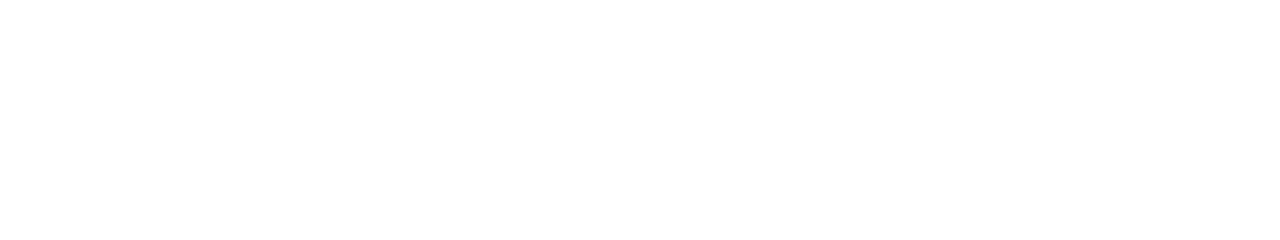
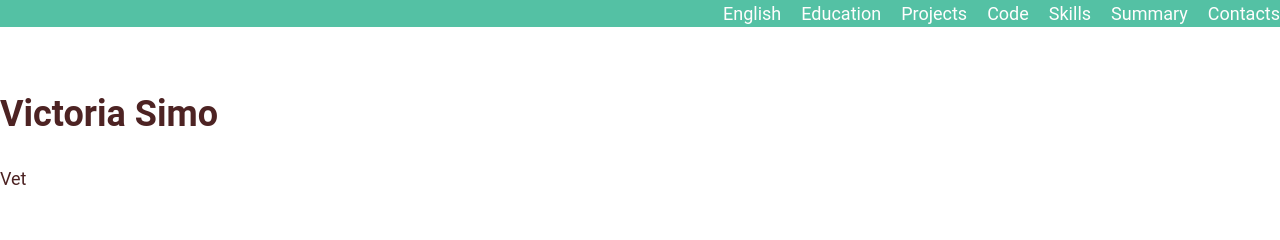
Before and after one commit to victoria-simo/rsschool-cv, a plain HTML site: page index.html in a window 1280 px wide. Drawn offline with Linux system fonts and the light colour scheme.

Commit message:
feat: add basic markup

```diff
--- a/index.html
+++ b/index.html
@@ -6,6 +6,26 @@
   <link rel="stylesheet" href="style.css">
 </head>
 <body>
+<header class="header">
+  <nav class="main-navigation">
+    <ul class="navigation-list">
+      <li class="navigation-item"><a href="#">Contacts</a></li>
+      <li class="navigation-item"><a href="#">Summary</a></li>
+      <li class="navigation-item"><a href="#">Skills</a></li>
+      <li class="navigation-item"><a href="#">Code</a></li>
+      <li class="navigation-item"><a href="#">Projects</a></li>
+      <li class="navigation-item"><a href="#">Education</a></li>
+      <li class="navigation-item"><a href="#">English</a></li>
+    </ul>
+  </nav>
+</header>
+<main class="container main-block">
+  <h1 class="main-title">Victoria Simo</h1>
+  <div class="main-block-content">
+    <p>Vet</p>
+    <img class="main-block-picture" src="" alt="">
+  </div>
+</main>
 
 </body>
 </html>
--- a/style.css
+++ b/style.css
@@ -0,0 +1,38 @@
+*,
+*::after,
+*::before {
+    box-sizing: border-box;
+}
+
+body {
+    font-family: "Roboto", sans-serif;
+    font-size: 18px;
+    font-weight: 400;
+    line-height: 1.5;
+    color: #4d2323;
+    margin: 0;
+}
+.header{
+    background: #54c1a4;
+    margin-bottom: 60px;
+}
+.navigation-list {
+    display: flex;
+    padding: 0;
+    margin: 0;
+    list-style: none;
+    flex-direction: row-reverse;
+}
+
+.navigation-item a {
+    color: #fffdfd;
+    text-decoration: none;
+    margin-left: 20px;
+}
+.container {
+    max-width: 1440px;
+    margin: 0 auto;
+}
+.section{
+    width: 50%;
+}
```
